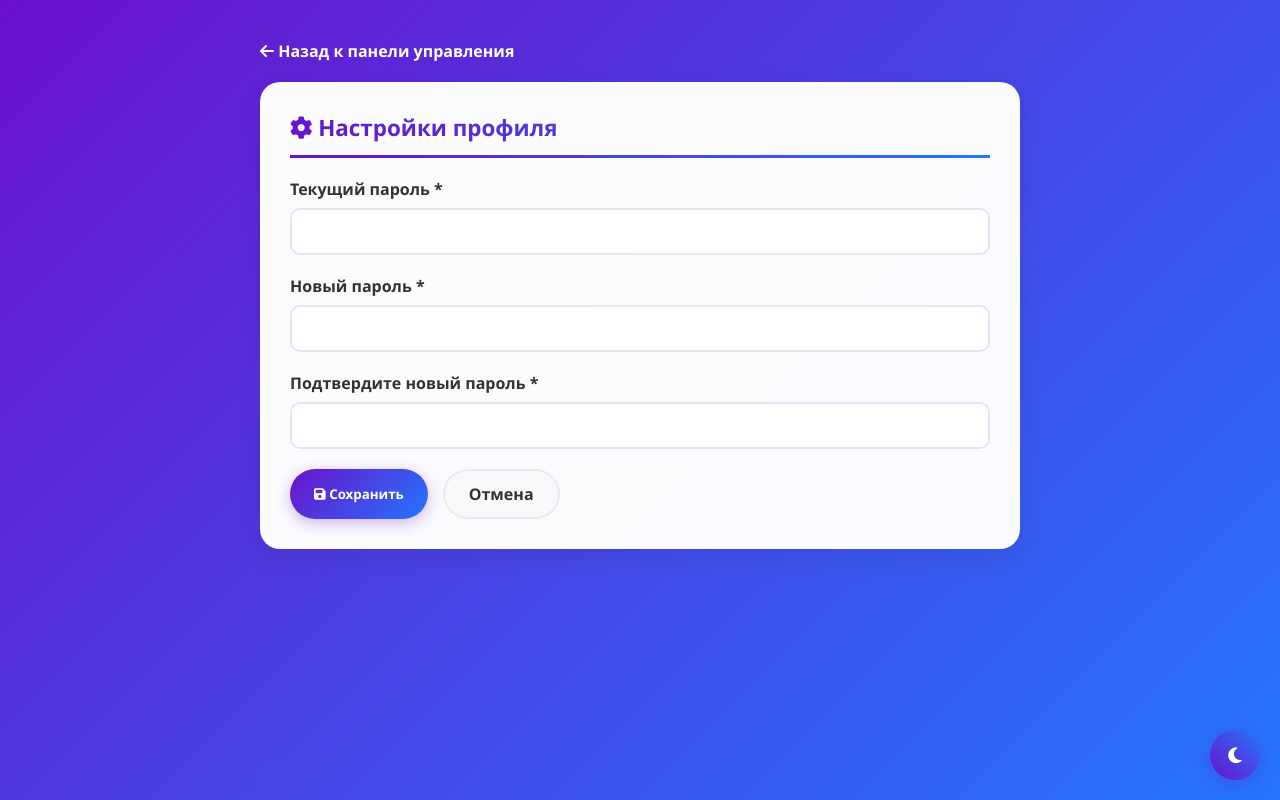
After one commit to spiraleer/studyDB, a FastAPI app: page /settings in a window 1280 px wide. The commit adds this page. Run offline with FastAPI, Linux system fonts and the light colour scheme.

Commit message:
Settings page with password change form.

```diff
--- a/app.py
+++ b/app.py
@@ -184,6 +184,10 @@ async def login_page(request: Request):
     """
     return templates.TemplateResponse("login.html", {"request": request})
 
+@app.get("/settings", response_class=HTMLResponse)
+async def settings_page(request: Request):
+    return templates.TemplateResponse("settings.html", {"request": request})
+
 # Обработчик 404 ошибки
 @app.exception_handler(404)
 async def not_found_exception_handler(request: Request, exc):
--- a/core/security.py
+++ b/core/security.py
@@ -16,3 +16,5 @@ def verify_password(plain_password: str, hashed_password: str) -> bool:
         return password_hash.hex() == stored_hash
     except ValueError:
         return False
+
+get_password_hash = hash_password
--- a/templates/dashboard.html
+++ b/templates/dashboard.html
@@ -657,6 +657,9 @@
                 <div class="user-badge">
                     <i class="fas fa-user-circle"></i> {{ employee_login }}
                 </div>
+                <a href="/settings" style="background: linear-gradient(135deg, #f8f9fa, #e9ecef); color: #6a11cb; padding: 10px 20px; border: 2px solid #e3e6f0; border-radius: 25px; text-decoration: none; font-weight: 600; box-shadow: 0 4px 15px rgba(106, 17, 203, 0.1); display: inline-flex; align-items: center; gap: 8px; margin-right: 10px; transition: all 0.3s;">
+                    <i class="fas fa-cog"></i> Настройки
+                </a>
                 <button onclick="logout()" class="logout-btn">
                     <i class="fas fa-sign-out-alt"></i> Выход
                 </button>
--- /dev/null
+++ b/templates/settings.html
@@ -0,0 +1,238 @@
+<!DOCTYPE html>
+<html lang="ru">
+<head>
+    <meta charset="UTF-8">
+    <meta name="viewport" content="width=device-width, initial-scale=1.0">
+    <title>⚙️ Настройки</title>
+    <link rel="icon" type="image/svg+xml" href="/static/favicon.svg">
+    <link rel="stylesheet" href="/static/dark-theme.css">
+    <link rel="stylesheet" href="https://cdnjs.cloudflare.com/ajax/libs/font-awesome/6.4.0/css/all.min.css">
+    <style>
+        * {
+            margin: 0;
+            padding: 0;
+            box-sizing: border-box;
+            font-family: 'Segoe UI', Tahoma, Geneva, Verdana, sans-serif;
+        }
+
+        body {
+            background: linear-gradient(135deg, #6a11cb 0%, #2575fc 100%);
+            min-height: 100vh;
+            color: #333;
+            padding: 20px;
+        }
+
+        .content {
+            padding: 20px;
+            max-width: 800px;
+            margin: 0 auto;
+        }
+
+        .card {
+            background: rgba(255, 255, 255, 0.98);
+            padding: 30px;
+            border-radius: 20px;
+            box-shadow: 0 8px 25px rgba(0, 0, 0, 0.08);
+            margin-bottom: 25px;
+        }
+
+        .card-header {
+            font-size: 1.4em;
+            background: linear-gradient(45deg, #6a11cb, #2575fc);
+            -webkit-background-clip: text;
+            -webkit-text-fill-color: transparent;
+            background-clip: text;
+            margin-bottom: 20px;
+            border-bottom: 3px solid transparent;
+            border-image: linear-gradient(90deg, #6a11cb, #2575fc) 1;
+            padding-bottom: 12px;
+            font-weight: 700;
+        }
+
+        .form-group {
+            margin-bottom: 20px;
+        }
+
+        .form-group label {
+            display: block;
+            margin-bottom: 8px;
+            font-weight: 600;
+            color: #333;
+        }
+
+        .form-group input {
+            width: 100%;
+            padding: 12px;
+            border: 2px solid #e3e6f0;
+            border-radius: 10px;
+            font-size: 14px;
+            transition: all 0.3s;
+        }
+
+        .form-group input:focus {
+            outline: none;
+            border-color: #6a11cb;
+            box-shadow: 0 0 0 4px rgba(106, 17, 203, 0.15);
+        }
+
+        .btn {
+            padding: 12px 24px;
+            border: none;
+            border-radius: 25px;
+            cursor: pointer;
+            font-weight: 600;
+            transition: all 0.3s;
+            text-decoration: none;
+            display: inline-block;
+        }
+
+        .btn-primary {
+            background: linear-gradient(135deg, #6a11cb, #2575fc);
+            color: white;
+            box-shadow: 0 4px 15px rgba(106, 17, 203, 0.3);
+        }
+
+        .btn-primary:hover {
+            transform: translateY(-2px);
+            box-shadow: 0 6px 20px rgba(106, 17, 203, 0.4);
+        }
+
+        .btn-secondary {
+            background: #f8f9fa;
+            color: #333;
+            border: 2px solid #e9ecef;
+        }
+
+        .btn-secondary:hover {
+            background: #e9ecef;
+        }
+
+        .back-link {
+            display: inline-block;
+            margin-bottom: 20px;
+            color: white;
+            text-decoration: none;
+            font-weight: 600;
+        }
+
+        .back-link:hover {
+            text-decoration: underline;
+        }
+
+        .success-message {
+            background: #d4edda;
+            border: 1px solid #c3e6cb;
+            color: #155724;
+            padding: 12px;
+            border-radius: 8px;
+            margin-bottom: 20px;
+            display: none;
+        }
+
+        .error-message {
+            background: #f8d7da;
+            border: 1px solid #f5c6cb;
+            color: #721c24;
+            padding: 12px;
+            border-radius: 8px;
+            margin-bottom: 20px;
+            display: none;
+        }
+    </style>
+</head>
+<body>
+    <div class="content">
+        <a href="/dashboard" class="back-link">
+            <i class="fas fa-arrow-left"></i> Назад к панели управления
+        </a>
+
+        <div class="card">
+            <div class="card-header">
+                <i class="fas fa-cog"></i> Настройки профиля
+            </div>
+
+            <div id="success-message" class="success-message"></div>
+            <div id="error-message" class="error-message"></div>
+
+            <form id="password-form">
+                <div class="form-group">
+                    <label for="current-password">Текущий пароль *</label>
+                    <input type="password" id="current-password" required>
+                </div>
+
+                <div class="form-group">
+                    <label for="new-password">Новый пароль *</label>
+                    <input type="password" id="new-password" required minlength="6">
+                </div>
+
+                <div class="form-group">
+                    <label for="confirm-password">Подтвердите новый пароль *</label>
+                    <input type="password" id="confirm-password" required minlength="6">
+                </div>
+
+                <div style="display: flex; gap: 15px;">
+                    <button type="submit" class="btn btn-primary">
+                        <i class="fas fa-save"></i> Сохранить
+                    </button>
+                    <a href="/dashboard" class="btn btn-secondary">Отмена</a>
+                </div>
+            </form>
+        </div>
+    </div>
+
+    <script>
+        document.getElementById('password-form').addEventListener('submit', async function(e) {
+            e.preventDefault();
+
+            const currentPassword = document.getElementById('current-password').value;
+            const newPassword = document.getElementById('new-password').value;
+            const confirmPassword = document.getElementById('confirm-password').value;
+
+            const successMsg = document.getElementById('success-message');
+            const errorMsg = document.getElementById('error-message');
+
+            successMsg.style.display = 'none';
+            errorMsg.style.display = 'none';
+
+            if (newPassword !== confirmPassword) {
+                errorMsg.textContent = 'Новые пароли не совпадают';
+                errorMsg.style.display = 'block';
+                return;
+            }
+
+            if (newPassword.length < 6) {
+                errorMsg.textContent = 'Пароль должен быть не менее 6 символов';
+                errorMsg.style.display = 'block';
+                return;
+            }
+
+            try {
+                const employeeId = localStorage.getItem('employee_id');
+                const response = await fetch('/api/auth/change-password', {
+                    method: 'POST',
+                    headers: { 'Content-Type': 'application/json' },
+                    body: JSON.stringify({
+                        employee_id: parseInt(employeeId),
+                        current_password: currentPassword,
+                        new_password: newPassword
+                    })
+                });
+
+                if (response.ok) {
+                    successMsg.textContent = 'Пароль успешно изменен';
+                    successMsg.style.display = 'block';
+                    document.getElementById('password-form').reset();
+                } else {
+                    const error = await response.json();
+                    errorMsg.textContent = error.detail || 'Ошибка изменения пароля';
+                    errorMsg.style.display = 'block';
+                }
+            } catch (error) {
+                errorMsg.textContent = 'Ошибка соединения с сервером';
+                errorMsg.style.display = 'block';
+            }
+        });
+    </script>
+    <script src="/static/theme-switcher.js"></script>
+</body>
+</html>
```
Also changed, not shown: routes/auth.py (+25 -2 lines).
